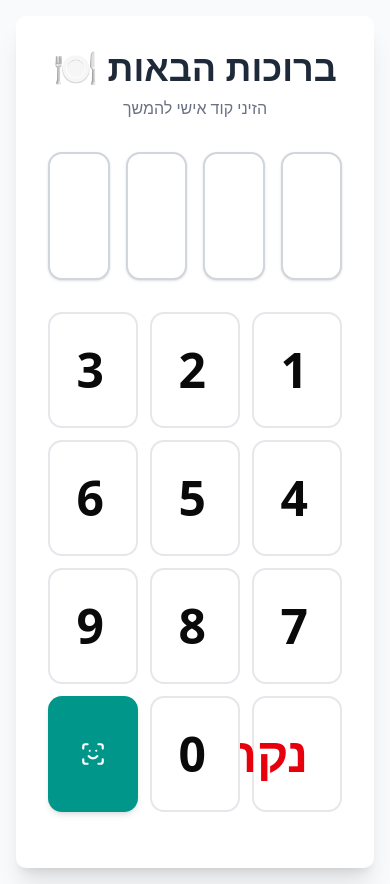
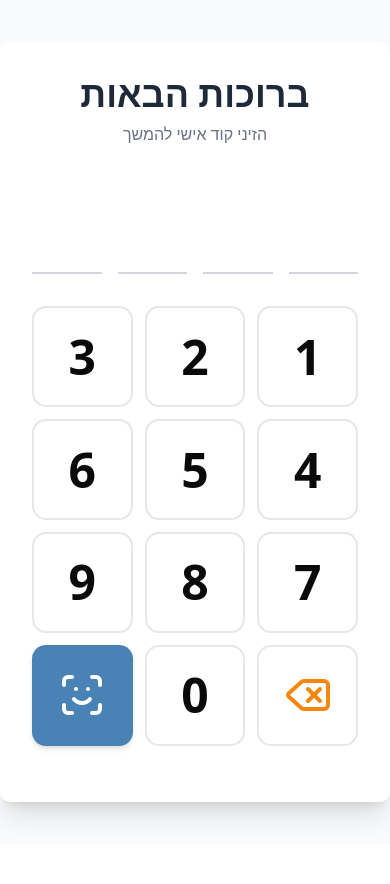
Before and after one commit to AmarShaked/mealkey, a React (Vite) app: page /kiosk in a window 390 px wide. After the commit the page ends 844 px from the top, so only its background shows below. Built offline with nearby package versions, Linux system fonts and the light colour scheme; what pocketbase would draw is missing.

Commit message:
Refactor KioskPage layout and functionality: update button styles for improved responsiveness, enhance visual hierarchy with adjusted text sizes, and incorporate new icons for clearer user interaction. Modify success and error state displays for a better user experience.

```diff
--- a/src/pages/KioskPage.tsx
+++ b/src/pages/KioskPage.tsx
@@ -1,5 +1,5 @@
 import { useState, useRef, useEffect } from 'react';
-import { XCircle, ScanFace } from 'lucide-react';
+import { XCircle, ScanFace, Delete } from 'lucide-react';
 import { Card, CardContent } from '@/components/ui/card';
 import { getStudentByPin, updateStudentBalance, createDailyLog } from '@/lib/pocketbase';
 import Lottie from 'react-lottie';
@@ -9,7 +9,6 @@ export default function KioskPage() {
   const [pin, setPin] = useState('');
   const [status, setStatus] = useState<'idle' | 'success' | 'error' | 'scanning'>('idle');
   const [message, setMessage] = useState('');
-  const [studentName, setStudentName] = useState('');
   const [visibleDigits, setVisibleDigits] = useState<boolean[]>([false, false, false, false]);
   const videoRef = useRef<HTMLVideoElement>(null);
   const streamRef = useRef<MediaStream | null>(null);
@@ -56,7 +55,6 @@ export default function KioskPage() {
     setPin('');
     setStatus('idle');
     setMessage('');
-    setStudentName('');
     setVisibleDigits([false, false, false, false]);
   };
 
@@ -92,7 +90,6 @@ export default function KioskPage() {
       await createDailyLog(student.id!);
 
       setStatus('success');
-      setStudentName(student.name);
       setMessage(`בתיאבון ${student.name}!`);
 
       setTimeout(handleClear, 3000);
@@ -131,7 +128,6 @@ export default function KioskPage() {
 
         // Mock successful recognition - using first student for demo
         setStatus('success');
-        setStudentName('עמית');
         setMessage('בתיאבון עמית!');
 
         setTimeout(handleClear, 3000);
@@ -155,12 +151,12 @@ export default function KioskPage() {
   }, []);
 
   return (
-    <div className="min-h-screen bg-gray-50 flex items-center justify-center p-4">
-      <Card className="w-full max-w-2xl shadow-xl border-0 bg-white">
-        <CardContent className="p-8">
+    <div className="h-screen bg-gray-50 flex items-center justify-center">
+      <Card className="w-full items-center justify-center flex flex-col h-[90%] max-w-2xl shadow-xl border-0 bg-white">
+        <CardContent className="p-8 h-full flex flex-col w-full">
           {status === 'idle' ? <div className="text-center mb-8">
             <h1 className="text-4xl font-bold text-gray-800 mb-2">
-             ברוכות הבאות 🍽️
+             ברוכות הבאות
             </h1>
             <p className="text-gray-500">הזיני קוד אישי להמשך</p>
           </div> : null}
@@ -168,11 +164,11 @@ export default function KioskPage() {
           {status === 'idle' && (
             <>
               {/* PIN Display - 4 Squares */}
-              <div className="flex justify-center gap-4 mb-8">
+              <div className="flex justify-around gap-4 mb-8">
                 {[0, 1, 2, 3].reverse().map((index) => (
                   <div
                     key={index}
-                    className="size-32 rounded-xl border-2 border-gray-300 bg-white flex items-center justify-center text-5xl font-bold text-gray-800 shadow-sm"
+                    className="w-full h-24 border-b-2 border-gray-300 bg-white flex items-center justify-center text-5xl font-bold text-gray-800"
                   >
                     {pin[index] ? (visibleDigits[index] ? pin[index] : '•') : ''}
                   </div>
@@ -180,33 +176,33 @@ export default function KioskPage() {
               </div>
 
               {/* Number Pad */}
-              <div className="grid grid-cols-3 gap-3 mb-6">
+              <div className="grid grid-cols-3 gap-3 mb-6 h-full">
                 {[1, 2, 3, 4, 5, 6, 7, 8, 9].map((num) => (
                   <button
                     key={num}
                     onClick={() => handlePinInput(num.toString())}
-                    className="text-5xl font-semibold py-8 px-8 rounded-xl bg-white border-2 border-gray-200 hover:border-teal-500 hover:bg-teal-50 transition-all active:scale-95"
+                    className="text-5xl font-semibold w-full h-full rounded-xl bg-white border-2 border-gray-200 hover:border-dusty-denim-400 hover:bg-dusty-denim-50 transition-all active:scale-95"
                   >
                     {num}
                   </button>
                 ))}
                 <button
                   onClick={handleClear}
-                  className="text-5xl font-semibold py-5 px-8 rounded-xl bg-white border-2 border-gray-200 hover:border-red-400 hover:bg-red-50 text-red-600 transition-all active:scale-95"
+                  className="text-5xl font-semibold w-full h-full flex items-center justify-center rounded-xl bg-white border-2 border-gray-200 hover:border-sandy-brown-400 hover:bg-sandy-brown-50 text-sandy-brown-500 transition-all active:scale-95"
                 >
-                  נקה
+                  <Delete className="size-12" />
                 </button>
                 <button
                   onClick={() => handlePinInput('0')}
-                  className="text-5xl font-semibold py-8 px-8 rounded-xl bg-white border-2 border-gray-200 hover:border-teal-500 hover:bg-teal-50 transition-all active:scale-95"
+                  className="text-5xl font-semibold rounded-xl bg-white border-2 border-gray-200 hover:border-dusty-denim-400 hover:bg-dusty-denim-50 transition-all active:scale-95"
                 >
                   0
                 </button>
                 <button
                   onClick={handleFaceID}
-                  className="text-5xl flex items-center justify-center font-semibold py-5 px-8 rounded-xl bg-teal-600 text-white hover:bg-teal-700 transition-all active:scale-95 shadow-md"
+                  className="text-5xl flex items-center w-full h-full justify-center font-semibold  rounded-xl bg-dusty-denim-500 text-white hover:bg-dusty-denim-600 transition-all active:scale-95 shadow-md"
                 >
-                  <ScanFace className="size-16" />
+                  <ScanFace className="size-12" />
                 </button>
               </div>
             </>
@@ -254,24 +250,27 @@ export default function KioskPage() {
 
           {/* Success State */}
           {status === 'success' && (
-            <div className="text-center py-12 animate-in fade-in zoom-in duration-500">
+            <div className="text-center py-12 animate-in fade-in zoom-in duration-500 flex flex-col items-center justify-center gap-4">
               <div>
                 <Lottie
                   options={burgerOptions}
-                  height={200}
-                  width={200}
+                  height={350}
+                  width={350}
                   isClickToPauseDisabled
                 />
               </div>
-              <h2 className="text-5xl font-bold text-gray-800 mb-4">
+              <h2 className="text-6xl font-bold text-gray-800 mb-4">
                 {message}
               </h2>
+              <p className="text-xl text-gray-600">
+                  אל תשכחי לקחת את הפיתקית
+                </p>
             </div>
           )}
 
           {/* Error State */}
           {status === 'error' && (
-            <div className="text-center py-12 animate-in fade-in zoom-in duration-500">
+            <div className="flex flex-col items-center justify-center text-center py-12 animate-in fade-in zoom-in duration-500">
               <div className="mx-auto mb-6 h-24 w-24 rounded-full bg-red-100 flex items-center justify-center">
                 <XCircle className="h-16 w-16 text-red-600" />
               </div>
```
